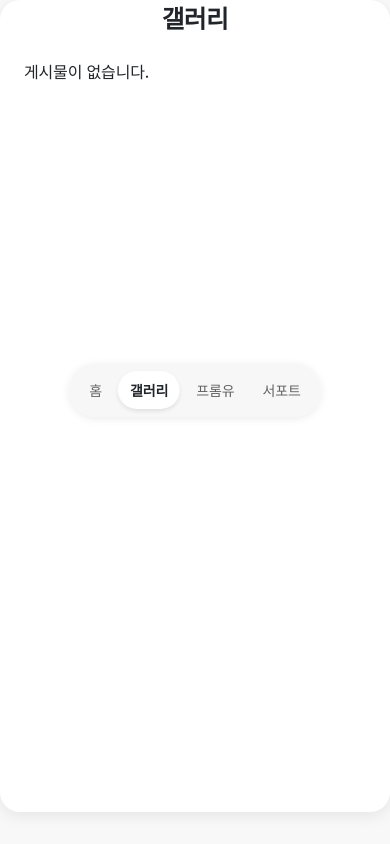
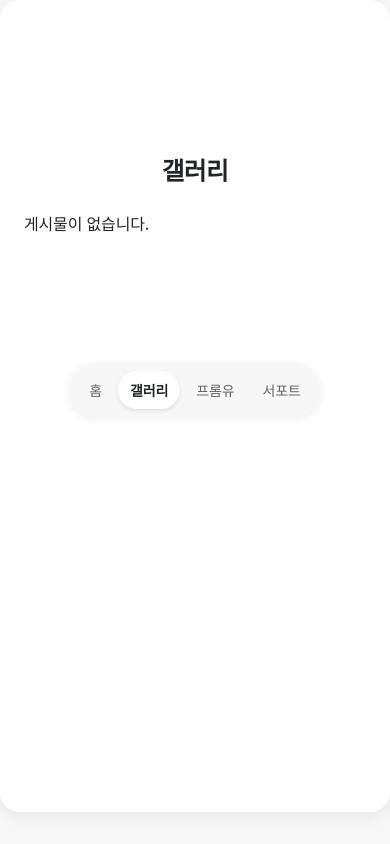
Before and after one commit to Junghyerim0818/iudotcom, a Flask app: page /gallery in a window 390 px wide. Run offline with Flask 3, Linux system fonts and the light colour scheme; data that the repository does not hold is empty; some libraries are stand-ins or nearby versions.

Commit message:
Add files via upload

```diff
--- a/static/css/base.css
+++ b/static/css/base.css
@@ -570,7 +570,7 @@ a:hover {
 
     .main-menu-nav {
         bottom: 2rem;
-        top: 0; !important;
+        top: 0 !important;
     }
     /* 플로팅 관리자 버튼 */
     .floating-admin-nav {
@@ -588,9 +588,8 @@ a:hover {
     }
 
     .main-content {
-        padding-top: 0;
         margin-left: 0;
-        padding: 0.75rem 0 0;
+        padding-top: 2rem !important;
     }
 
     /* 모바일에서 갤러리/아카이브 리스트 카드 정렬 */
@@ -1195,6 +1194,7 @@ html {
 .main-content-archive,
 .main-content-admin {
     padding: 0;
+    margin-top: 7.5rem;
     background-color: transparent;
     max-width: 1200px;
 }
```
